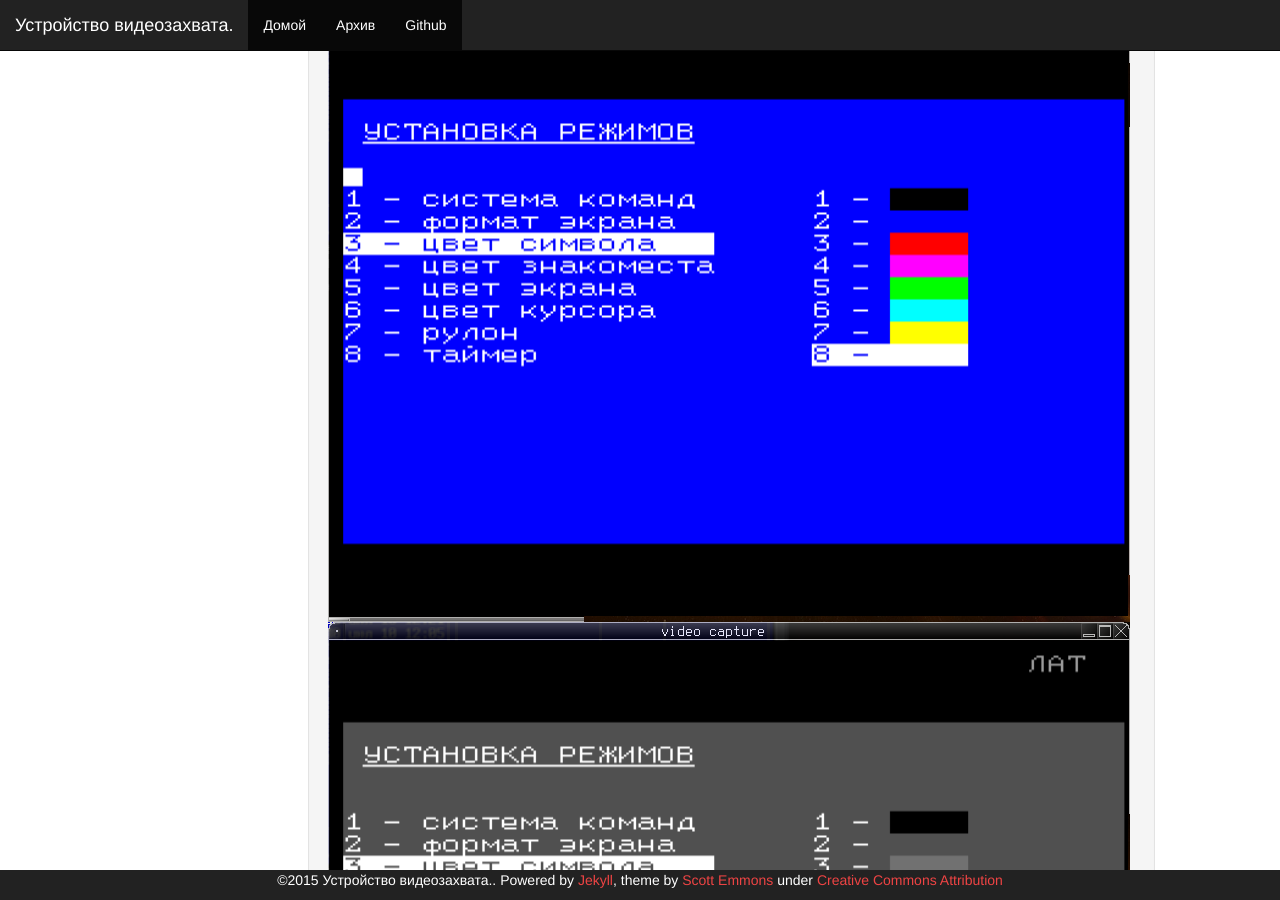
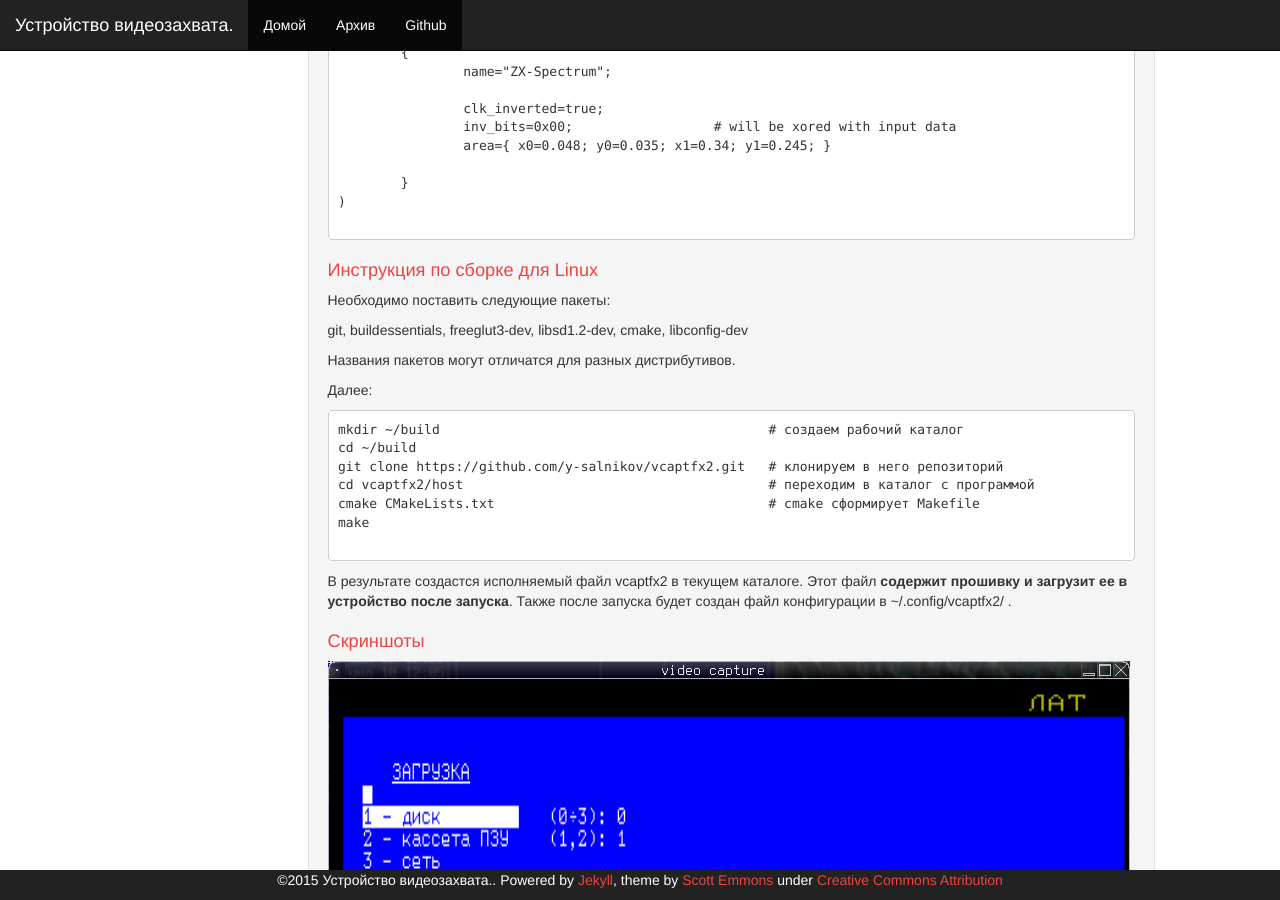
Before and after one commit to y-salnikov/vcaptfx2, a Jekyll site: the page built from _posts/2015-09-26-Description.md, in a window 1280 px wide and 900 px high, scrolled down 3878 px. Built offline with Jekyll 4.4.1, drawn with Linux system fonts in a browser that asks for light colours; Markdown is read by kramdown in place of the engine named in the settings; comment, search, counter and statistics services are not loaded; some of the changed text lies outside the part shown.

Commit message:
обновил пост

````diff
--- a/_posts/2015-09-26-Description.md
+++ b/_posts/2015-09-26-Description.md
@@ -34,6 +39,8 @@ pixel clock.
 Назначение каждого бита, и его "инвертированность" задается в файле конфигурации, в таблице
 приведено мое подключение.
 
+При выведении дополнительных бит цветовой информации, например RL,GL,BL для УКНЦ,
+необходимо изменить файл конфигурации и прописать все 128 цветов.
 
 #Программное обеспечение.
 
@@ -128,6 +135,30 @@ machines:
 
 ```
 
+#Инструкция по сборке для Linux
+
+Необходимо поставить следующие пакеты:
+
+git, buildessentials, freeglut3-dev, libsd1.2-dev, cmake, libconfig-dev
+
+
+Названия пакетов могут отличатся для разных дистрибутивов.
+
+Далее:
+
+```
+mkdir ~/build                                          # создаем рабочий каталог
+cd ~/build
+git clone https://github.com/y-salnikov/vcaptfx2.git   # клонируем в него репозиторий
+cd vcaptfx2/host                                       # переходим в каталог с программой
+cmake CMakeLists.txt                                   # cmake сформирует Makefile
+make
+
+```
+В результате создастся исполняемый файл vcaptfx2 в текущем каталоге. Этот файл <b>содержит прошивку и загрузит ее в устройство после запуска</b>.
+Также после запуска будет создан файл конфигурации в ~/.config/vcaptfx2/ .
+
+
 #Скриншоты
 
 
````
Also changed, not shown: other parts of _posts/2015-09-26-Description.md (+6 -1 lines), imgs/UKNC_BOARD_RGB_small.jpg (added).
